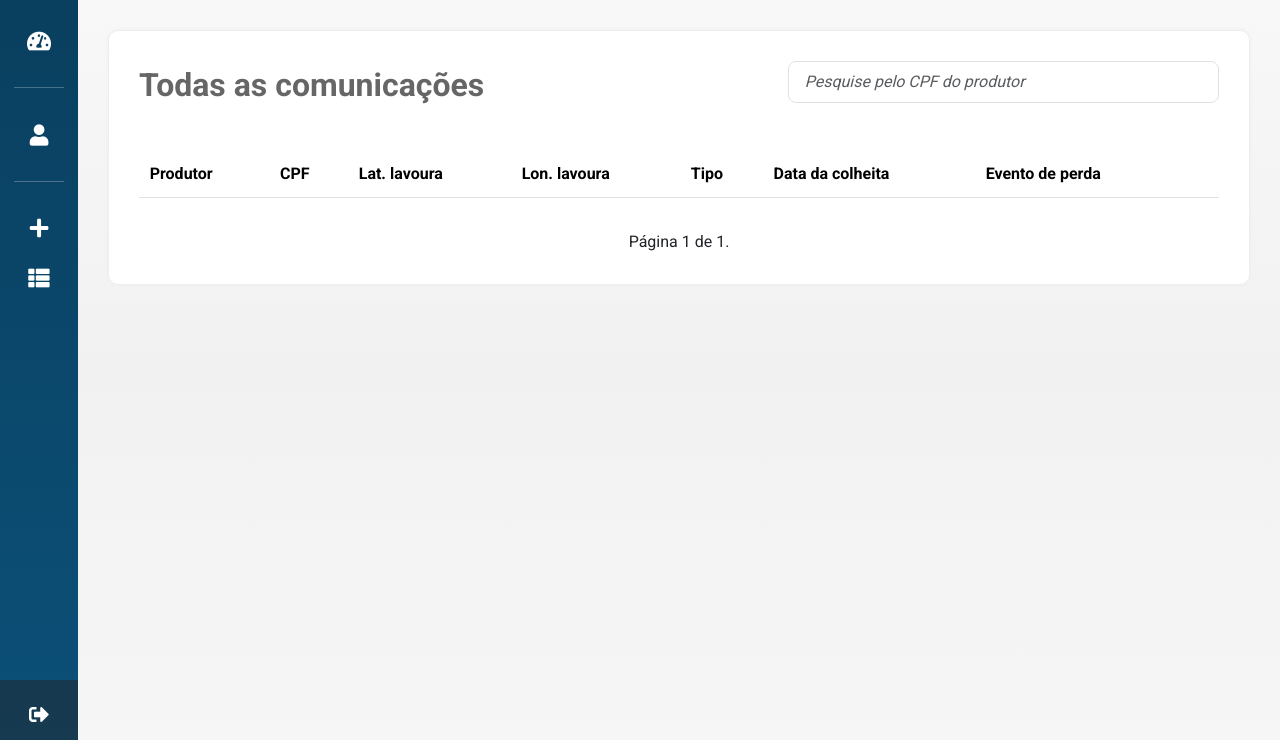
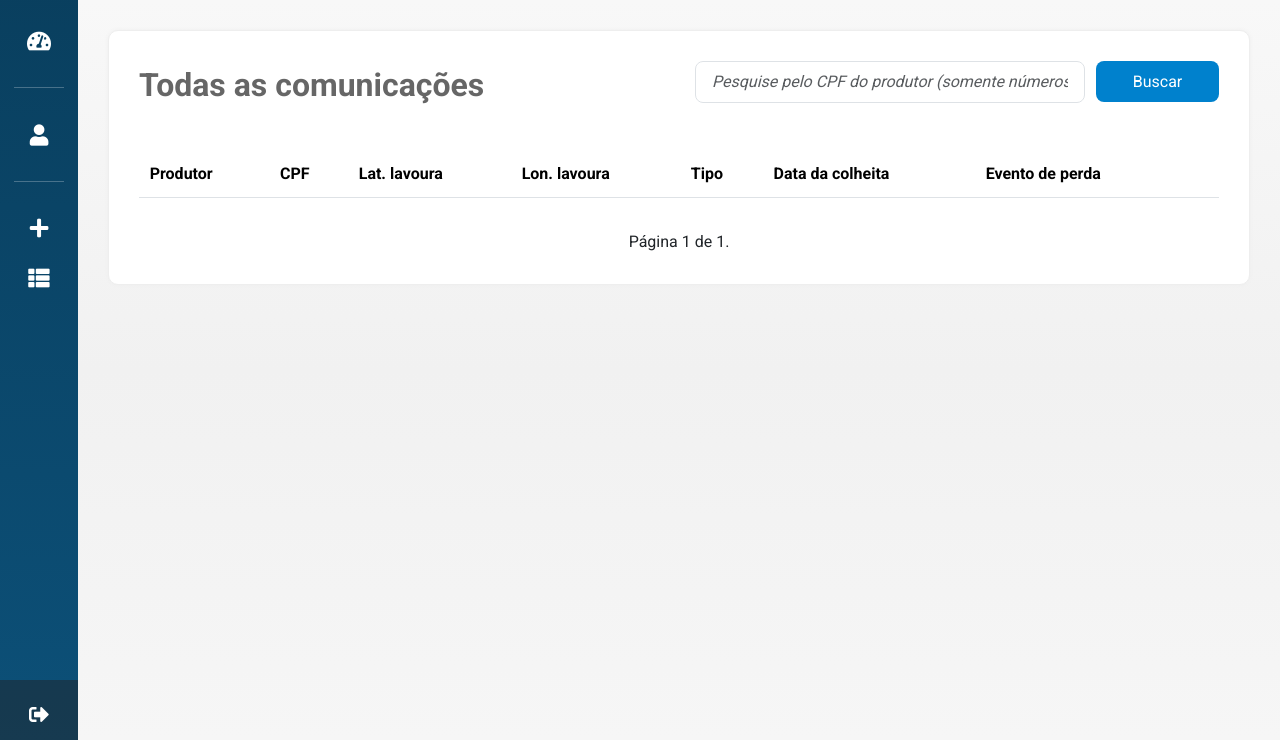
Before and after one commit to ronaldobertolucci/desafio_softfocus, a Django app: page /perdas/ in a window 1280 px wide. Shown: the part 60-800 px from the top of the page. Run offline with Django 4.2, Linux system fonts and the light colour scheme; the visitor is signed in with stand-in values (Sample User, id 1); data that the repository does not hold is empty; parts of the project's set-up code (start-up, migrations or seed data) failed here and were passed over; some libraries are stand-ins or nearby versions.

Commit message:
test(perdas): adição de testes para 'pesquise_cpf'
- Ajustes no CSS

```diff
--- a/perdas/views.py
+++ b/perdas/views.py
@@ -8,7 +8,7 @@ from django.urls import reverse_lazy
 from django.db.models import Q
 
 
-class PesquiseCPFListView(ListView):
+class PesquiseCPFListView(LoginRequiredMixin, ListView):
     model = ComunicacaoDePerda
     context_object_name = 'comunicacoes'
     template_name = 'perdas/pesquise-cpf.html'
--- a/static/css/base.css
+++ b/static/css/base.css
@@ -393,6 +393,7 @@ header .logo {
   font-style: italic;
 }
 
+
 /************ tabelas ************/
 .main-content .tabela {
   background-color: white;
@@ -423,7 +424,17 @@ header .logo {
 .main-content .tabela.resultado {
   max-height: 80vh;
 }
-
+.tabela .btn-busca {
+  font-size: 12pt;
+  background-color: #0081cd;
+  color: white;
+  border-radius: 8px !important;
+  height: 98%;
+}
+.tabela .btn-busca:hover {
+  background-color: var(--main-dark-color);
+  color: white;
+}
 
 /********** custom scrollbar **********/
 ::-webkit-scrollbar {
--- a/templates/perdas/comunicacoes.html
+++ b/templates/perdas/comunicacoes.html
@@ -8,12 +8,19 @@
 <div class="container-fluid p-0 m-0">
   <div class="tabela overflow-auto">
     <div class="row mb-3">
-      <div class="col-12 col-lg-7 col-xxl-9">
+      <div class="col-12 col-lg-5 col-xl-6 col-xxl-8">
         <p class='titulo'>Todas as comunicações</p>
       </div>
-      <div class="col-12 col-lg-5 col-xxl-3">
+      <div class="col-12 col-lg-7 col-xl-6 col-xxl-4">
         <form class="form-inline" action="{% url 'pesquise_cpf' %}" method="get">
-          <input name="q" class="form-control busca" type="text" placeholder="Pesquise pelo CPF do produtor" aria-label="Search">
+          <div class="row">
+            <div class="col-9 pe-2">
+              <input name="q" class="form-control busca" type="text" placeholder="Pesquise pelo CPF do produtor (somente números)" aria-label="Search">
+            </div>
+            <div class="col-3 ps-0">
+              <button class="btn btn-busca w-100" type="submit">Buscar</button>
+            </div>
+          </div>
         </form>
       </div>
     </div>
```
Also changed, not shown: perdas/tests.py (+21 -0 lines), templates/perdas/pesquise-cpf.html (+10 -3 lines).
